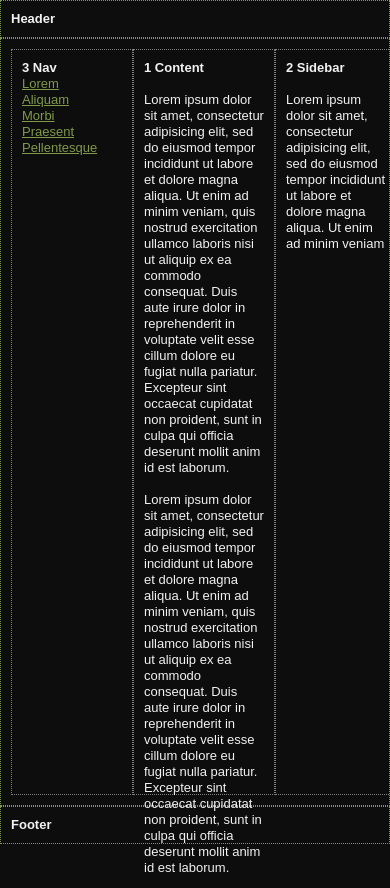
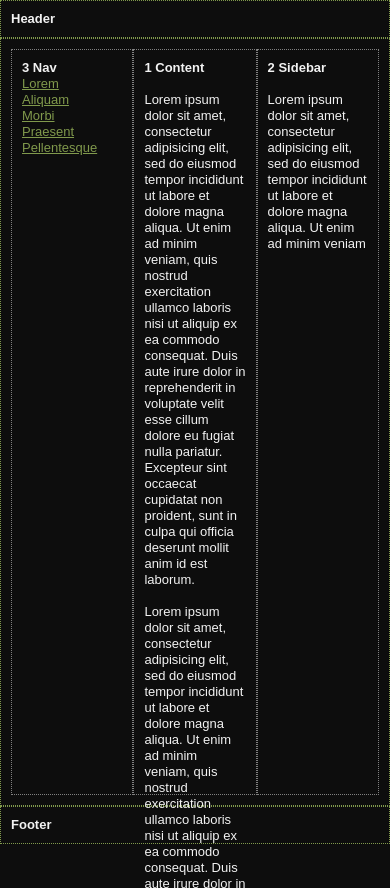
Before and after one commit to GunioRobot/bees, a plain HTML site: page bee-flex-box-2.html in a window 390 px wide. Shown: the top 888 px of the page. Drawn offline with Linux system fonts and the light colour scheme; a web font is replaced by a local one.

Commit message:
remove min-widths from flex-box demo for mobile safari iphone

```diff
--- a/stylesheets/bee-flex-box-2.css
+++ b/stylesheets/bee-flex-box-2.css
@@ -7,16 +7,10 @@
     }
     .flexbox {
         padding: 10px;
-        text-align: center;
         display:-moz-box;
         display:-webkit-box;
         display: box;
         text-align: left;
-     }
-     #main,
-     header,
-     footer {
-         min-width: 320px; /* prevents overflow */
      }
 
 /* Page Structure
@@ -47,7 +41,6 @@
 
     #box-1 {
         height: auto;
-        min-width: 120px; /* prevents overflow */
         -moz-box-orient: vertical;
         -webkit-box-orient: vertical;
         box-orient: vertical;
@@ -60,7 +53,6 @@
     }
     #box-2 {
         height: auto;
-        min-width: 100px;
         -moz-box-orient: vertical;
         -webkit-box-orient: vertical;
         box-orient: vertical;
@@ -73,7 +65,6 @@
     }
     #box-3 {
         height: auto;
-        min-width: 100px;
         -moz-box-orient: vertical;
         -webkit-box-orient: vertical;
         box-orient: vertical;
```
